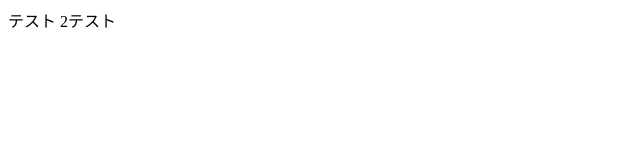
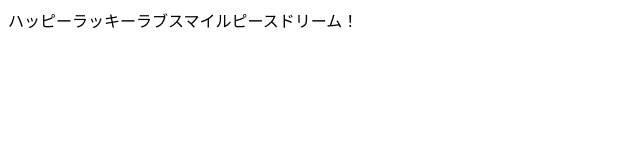
Before and after one commit to keita04/20230421-test1, a plain HTML site: page index.html in a window 1280 px wide. Shown: the whole page, without its empty margins (0-640 px from the left). Drawn offline with Linux system fonts and the light colour scheme.

Commit message:
Update index.html

```diff
--- a/index.html
+++ b/index.html
@@ -2,10 +2,9 @@
 <html; lang="ja">
   <head>
     <meta charset="utf-8">
-    <title>タイトル</title>
+    <title>HLLSPD</title>
   </head>
   <body>
-    テスト
-    2テスト
+    ハッピーラッキーラブスマイルピースドリーム！
   </body>
 </html>
```
